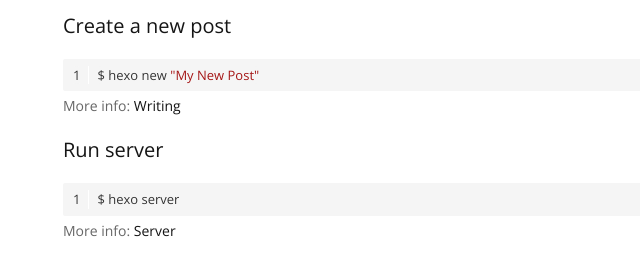
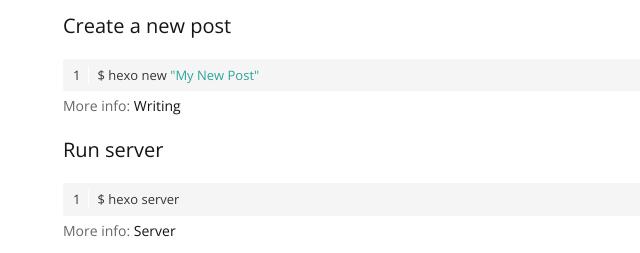
Before and after one commit to cyrilsun/cyrilsun.github.io, a plain HTML site: page 2017/09/11/hello-world/index.html in a window 1280 px wide. Shown: the part 318-571 px from the top of the page, 212-852 px from the left. Drawn offline with nearby package versions, Linux system fonts and the light colour scheme.

Commit message:
Site updated: 2017-09-23 20:40:41

```diff
--- a/2017/09/11/hello-world/index.html
+++ b/2017/09/11/hello-world/index.html
@@ -32,8 +32,6 @@
 
     <link rel="alternate" href="/atom.xml" title="MrSun" type="application/atom+xml">
     <link rel="stylesheet" href="/css/all.css" media="screen" type="text/css">
-
-    <link rel="stylesheet" href="/highlightjs/vs.css" type="text/css">
 
 
     <!--[if IE 8]>
```
Also changed, not shown: archives/2017/09/index.html (+0 -2 lines), archives/2017/index.html (+0 -2 lines), archives/index.html (+0 -2 lines), index.html (+0 -2 lines).
